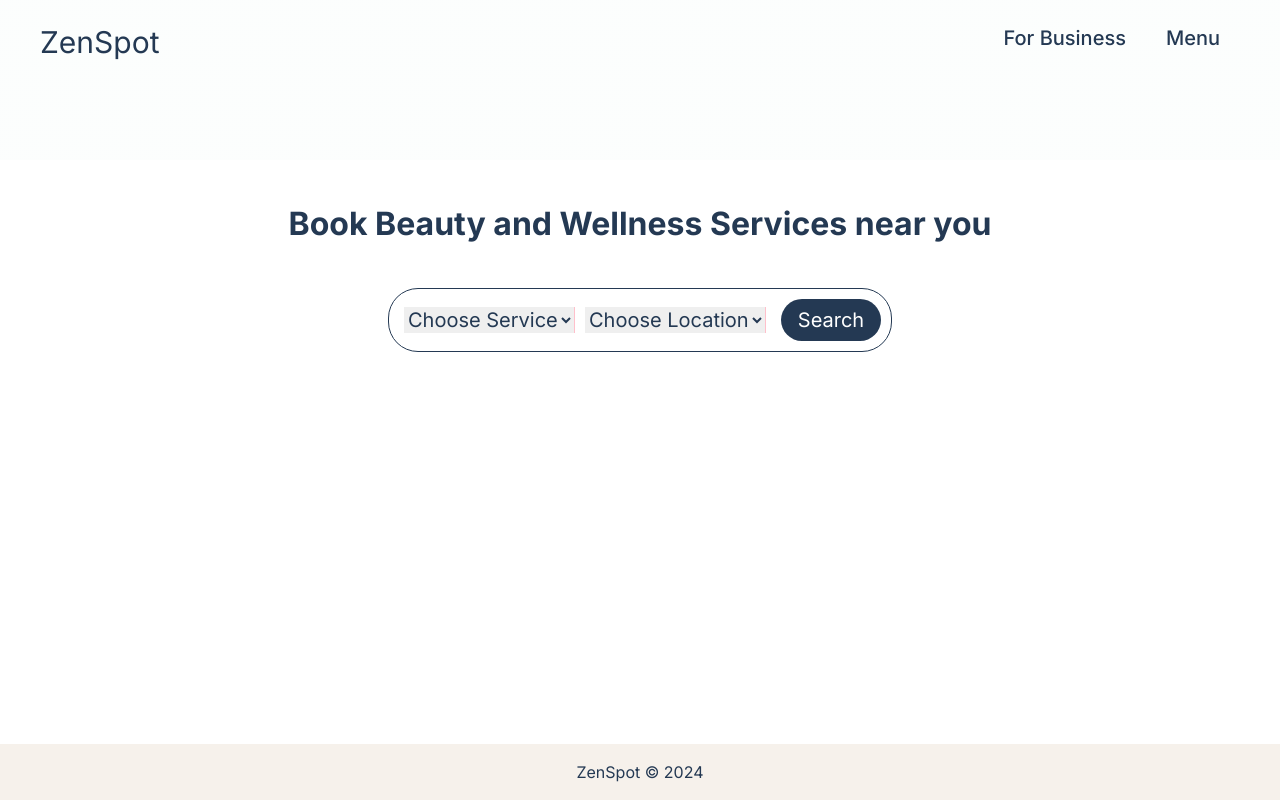
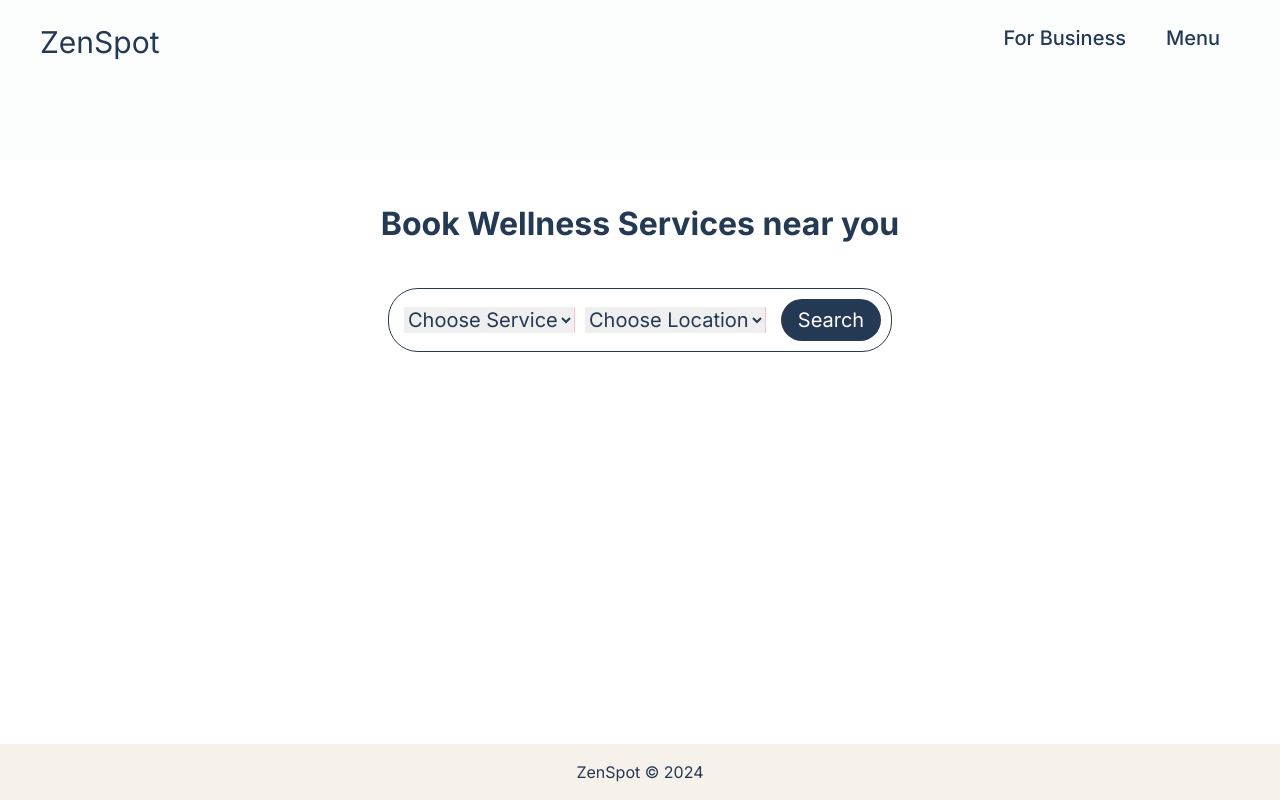
Before and after one commit to kiddykiddy/booking-app, a Next.js app: page / in a window 1280 px wide. Built offline with nearby package versions, Linux system fonts and the light colour scheme.

Commit message:
remove heading beuaty

```diff
--- a/app/page.jsx
+++ b/app/page.jsx
@@ -9,9 +9,7 @@ export default function Home() {
       <div className="container">
         <main>
           <div className="text-center text-xl">
-            <h1 className="home-heading">
-              Book Beauty and Wellness Services near you
-            </h1>
+            <h1 className="home-heading">Book Wellness Services near you</h1>
             <SearchBar />
           </div>
         </main>
```
